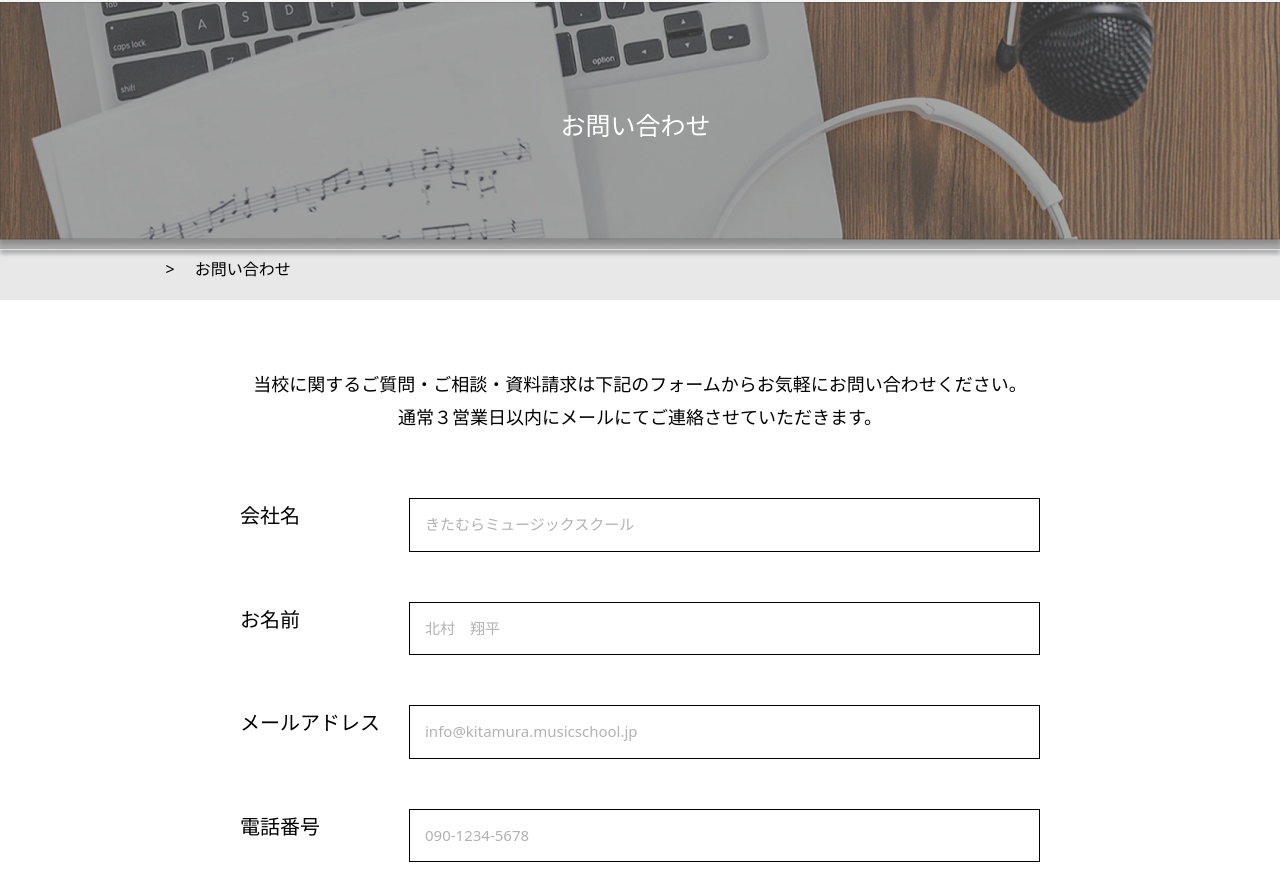
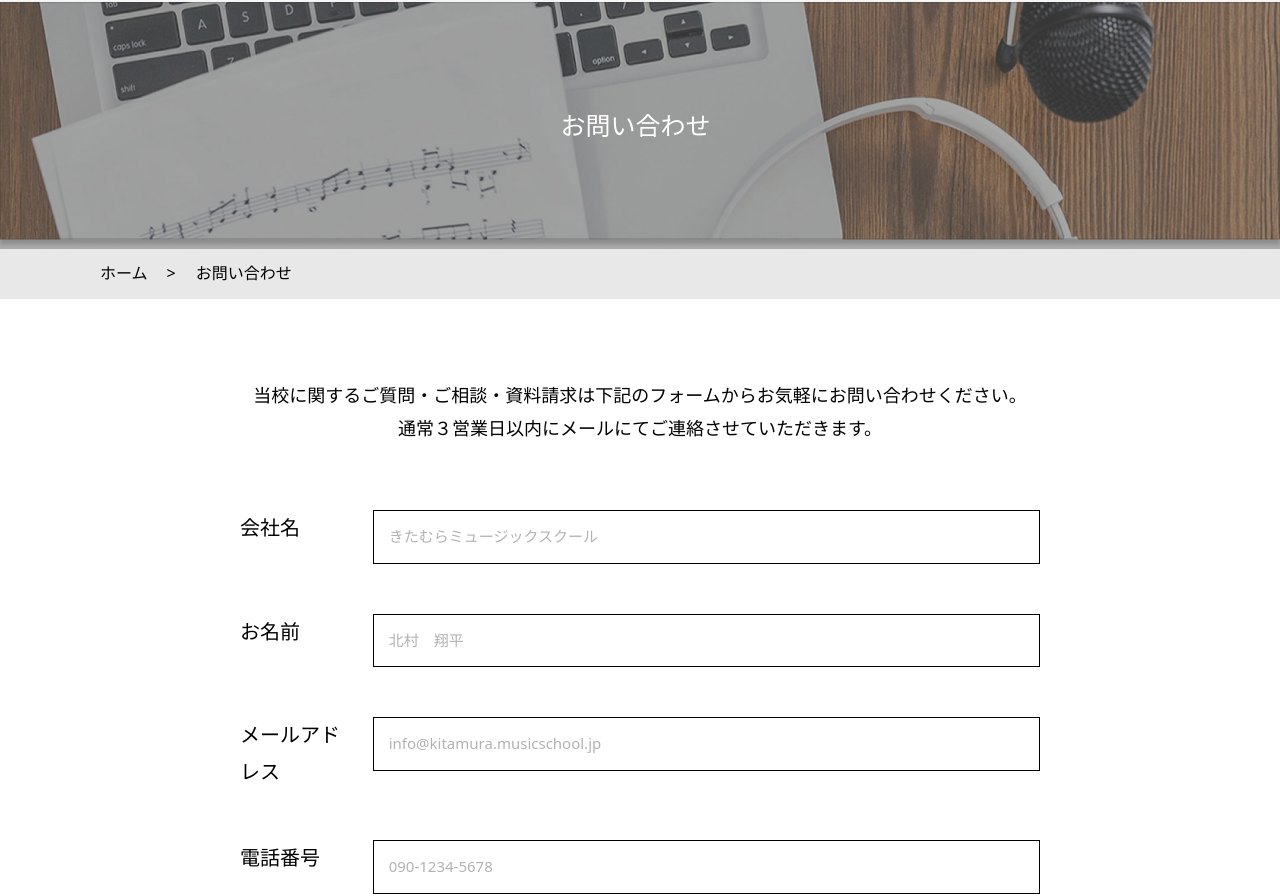
Before and after one commit to mutsumi1009/musicschool, a plain HTML site: page contact_form.html in a window 1280 px wide. Shown: the part 78-974 px from the top of the page. Drawn offline with nearby package versions, Linux system fonts and the light colour scheme.

Commit message:
11／16作成

```diff
--- a/sass/layout/_l-inner.scss
+++ b/sass/layout/_l-inner.scss
@@ -7,7 +7,8 @@
 .l-inner {
   max-width: 92rem;
   margin: 0 auto;
-  padding-inline: 2rem;
+  // padding-inline: 2rem;
+  padding-inline: calc(20 / 1080 * 100%);
   //  padding-top: 6.5rem;
 
   @include sp {
--- a/sass/object/component/_c-breadcrumb.scss
+++ b/sass/object/component/_c-breadcrumb.scss
@@ -9,7 +9,7 @@
   width: 100%;
   height: 5rem;
   background-color: #E8E8E8;
-  padding: 0.5rem 10rem 0.7rem 10rem;
+  padding: 1rem 9.31rem 0.7rem 10rem;
   z-index: 2;
 
   @include sp {
@@ -24,7 +24,7 @@
 .c-breadcrumb__list {
   display: flex;
   flex-wrap: wrap;
-  gap: 1.8rem;
+  gap: 1.9rem;
 }
 
 .c-breadcrumb__item {
@@ -41,7 +41,7 @@
 }
 
 .c-breadcrumb a {
-  color: $c-accent;
+  color: $text-color;
   text-decoration: none;
   transition: opacity 0.3s ease;
 }
--- a/sass/object/component/_c-hero.scss
+++ b/sass/object/component/_c-hero.scss
@@ -48,10 +48,10 @@
   }
 }
 
-.c-hero--with-border {
-  border-bottom: 1px solid rgba(112, 112, 112, 0.2);
-  box-shadow: 0 4px 4px rgba(0, 0, 0, 0.25);
-}
+// .c-hero--with-border {
+//   border-bottom: 1px solid rgba(112, 112, 112, 0.2);
+//   box-shadow: 0 4px 4px rgba(0, 0, 0, 0.25);
+// }
 
 
 .c-hero__text {
--- a/sass/object/project/_p-contact-form.scss
+++ b/sass/object/project/_p-contact-form.scss
@@ -10,7 +10,8 @@
 =============================================== */
 
 .p-contact-form__content {
-  padding-block: 6.8rem 6.5rem;
+  // padding-block: 6.8rem 6.5rem;
+  padding-block: calc(68 / 1080 * 100%) calc(65 / 1080 * 100%);
   // overflow: hidden;
 
   @include sp {
@@ -33,7 +34,6 @@
    width: auto;
     // padding: 0 1.5rem;
   }
-
 }
 
 // フォーム項目のリスト
@@ -69,7 +69,7 @@
 
 // タイトル部分
 .p-contact__title {
-  width: 14rem;
+  width: calc(140 / 1080 * 100%);
 
 
   @include sp {
@@ -87,6 +87,14 @@
     font-size: 1.6rem;
   }
 }
+
+
+.p-contact__item--inquiry .contact__label br {
+  @include sp {
+    display: none;
+  }
+}
+
 
 // コンテンツ部分
 .p-contact__content {
--- a/sass/object/project/_p-header.scss
+++ b/sass/object/project/_p-header.scss
@@ -11,7 +11,7 @@
 
 	@include sp {
 		height: 5rem;
-	 background-color: $font-color;
+		background-color: $font-color;
 	}
 }
 
```
Also changed, not shown: css/style.css, 1 other file.
